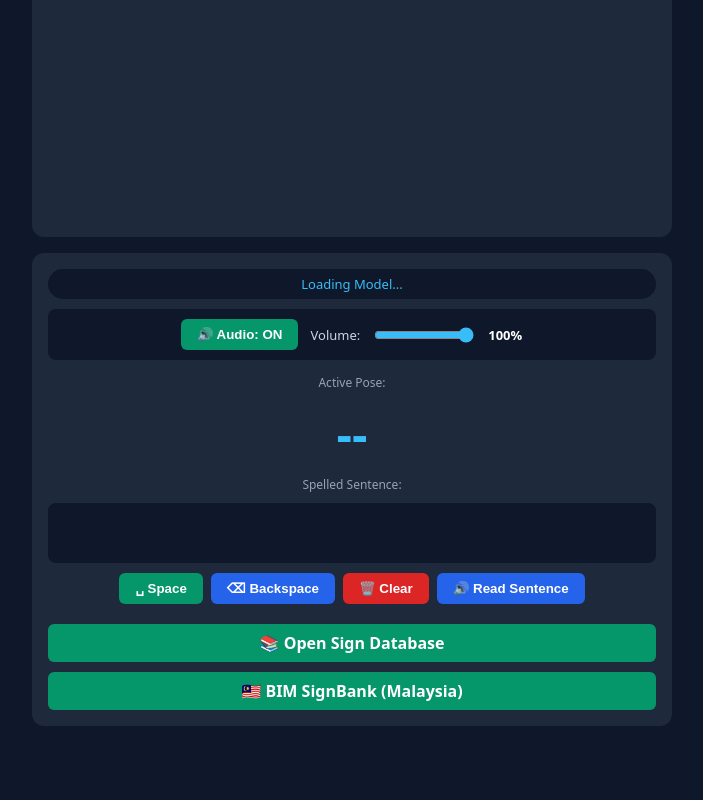
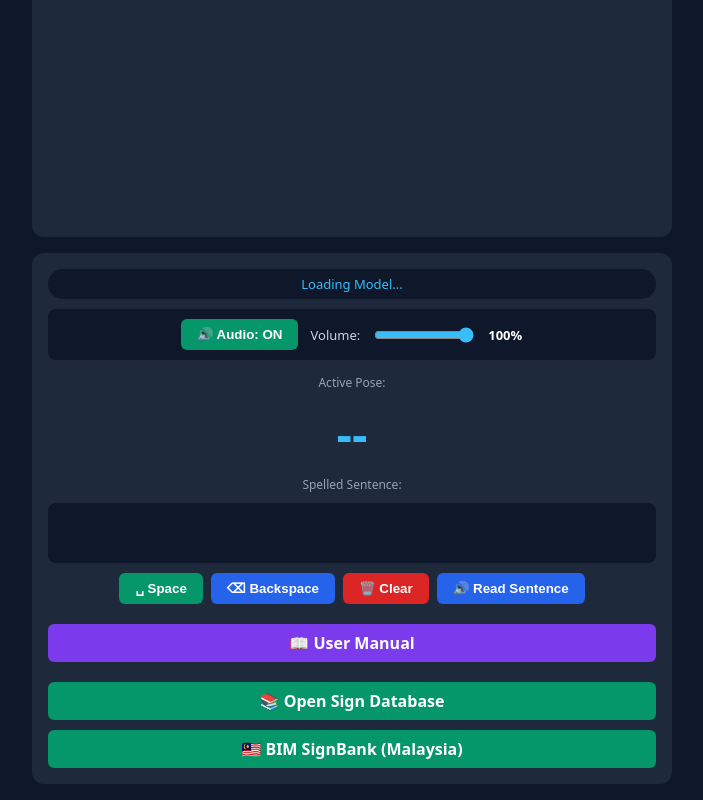
Before and after one commit to ghurabah67/SignBrigdez, a plain HTML site: page index.html in a window 1280 px wide. Shown: the part 312-1112 px from the top of the page, without its empty margins (288-991 px from the left). Before the commit the page ends 1054 px from the top, so only its background shows below. Drawn offline with Linux system fonts and the light colour scheme; a script that the page names is missing.

Commit message:
Update index.html

```diff
--- a/index.html
+++ b/index.html
@@ -65,6 +65,10 @@
       <button class="btn btn-red" onclick="clearAll()">🗑️ Clear</button>
       <button class="btn" onclick="speakText(sentenceBox.innerText)">🔊 Read Sentence</button>
     </div>
+        <a href="manual.html" class="btn"
+       style="background:#7c3aed; text-decoration:none; display:inline-block; margin-top:10px;">
+      📖 User Manual
+    </a>
         <a href="database.html" class="btn btn-green"
        style="text-decoration:none; display:inline-block; margin-top:10px;">
       📚 Open Sign Database
```
